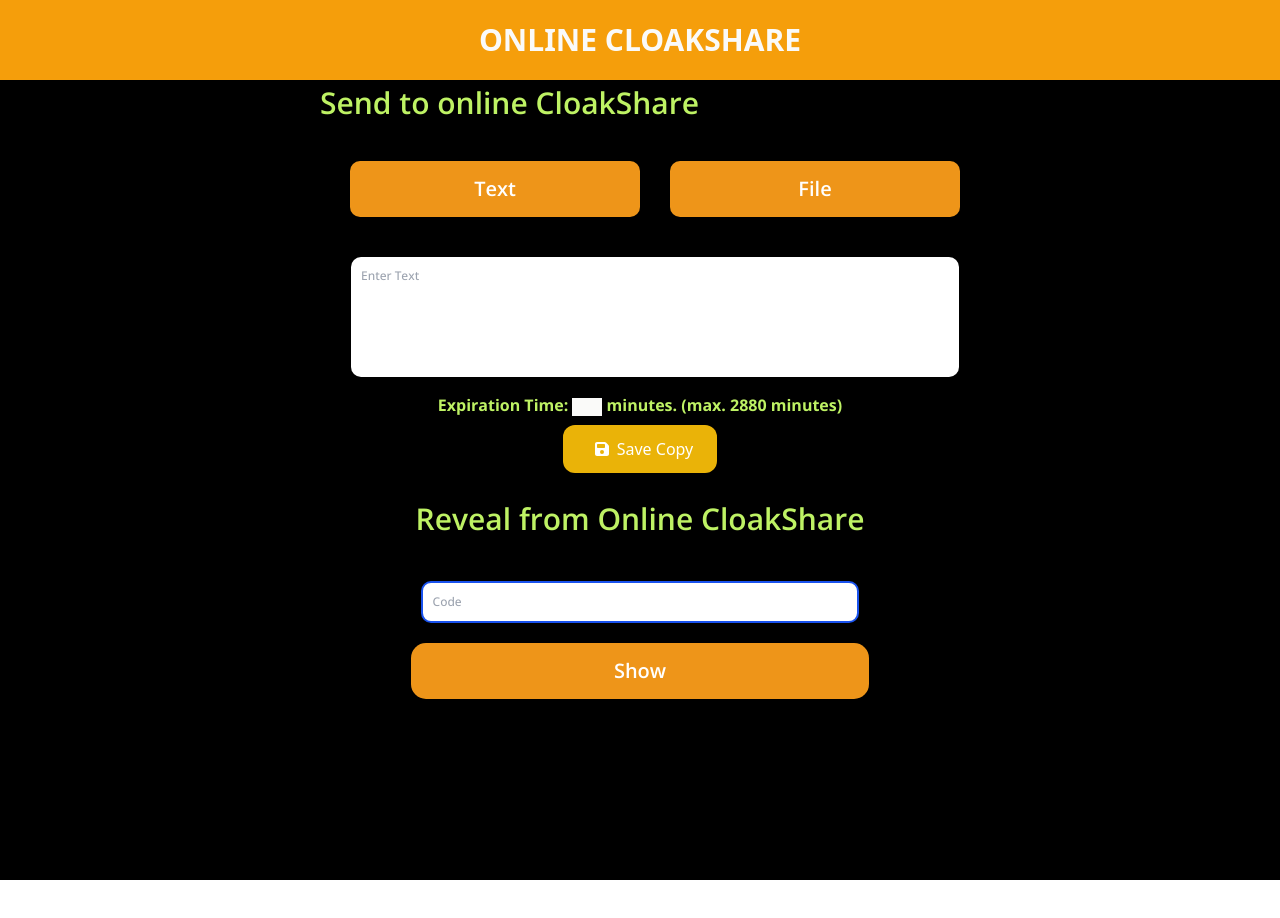
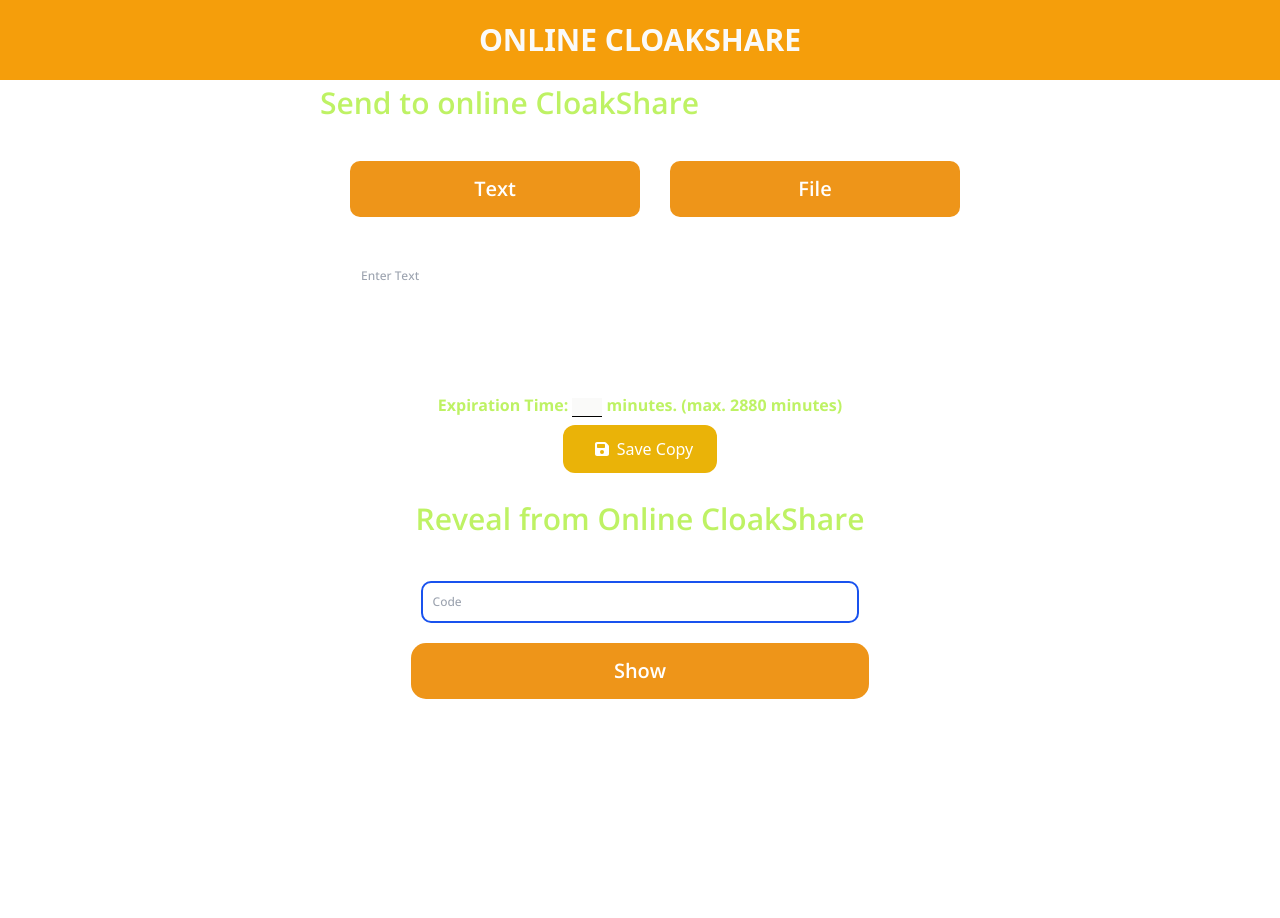
Before and after one commit to kumar10248/Online-Cloakshare, a React (Vite) app in the folder client/: page / in a window 1280 px wide. Shown: the top 918 px of the page. Built offline with nearby package versions, Linux system fonts and the light colour scheme; no server answers.

Commit message:
new commit

```diff
--- a/client/src/Home/Home.tsx
+++ b/client/src/Home/Home.tsx
@@ -145,7 +145,7 @@ document.body.removeChild(link);
 
     {/* <div className="homeNoticeText">Your Data will be deleted within 24 hours automatically if you leave expiration time empty.</div> */}
     {/* homeMainDiv */}
-    <div className="bg-black flex justify-center h-[100vh]">
+    <div className="bg-white flex justify-center h-[100vh]">
       <div className="w-1/2">
       <div className="">
         <div className="homeTitleText text-lime-300">Send to online CloakShare</div>
```
